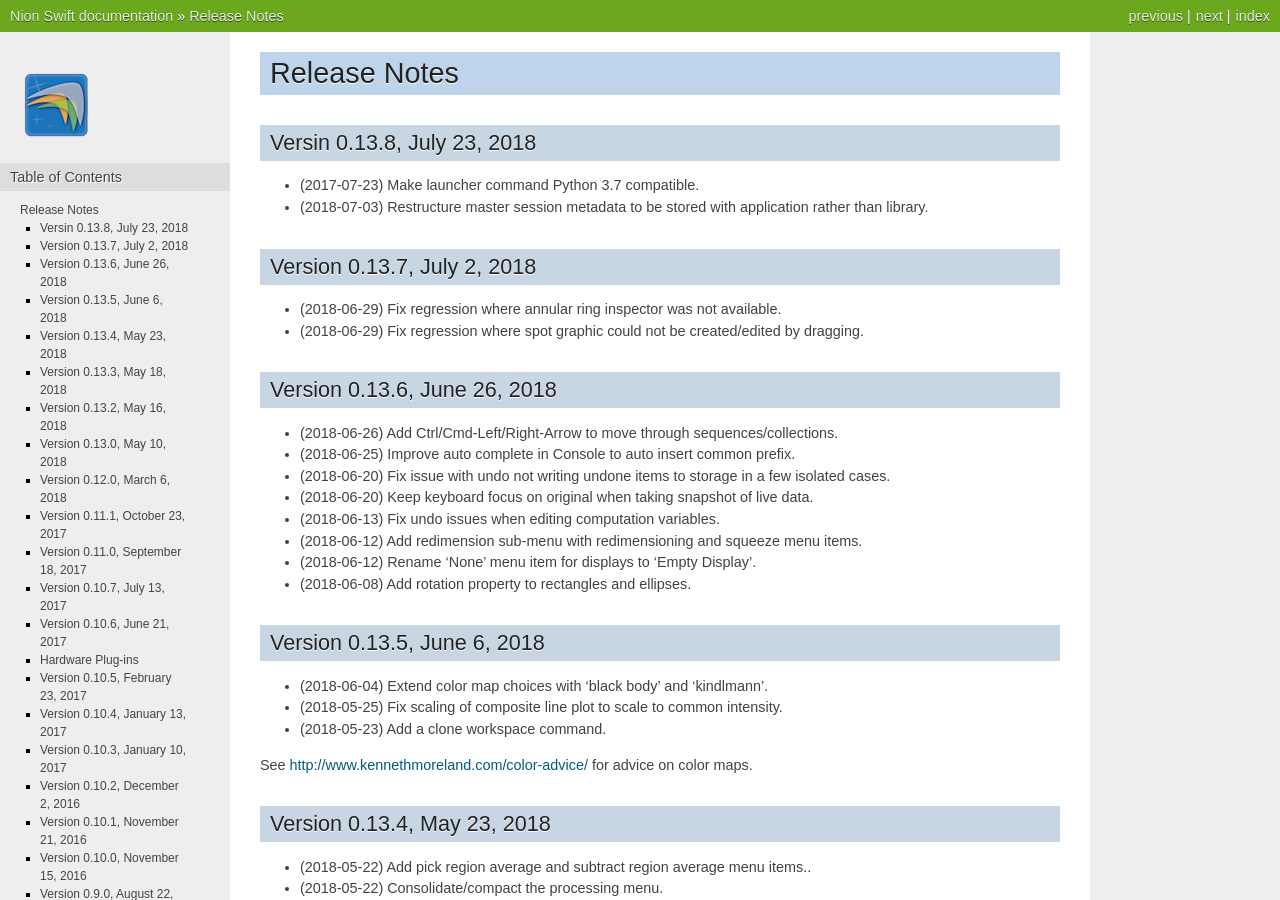
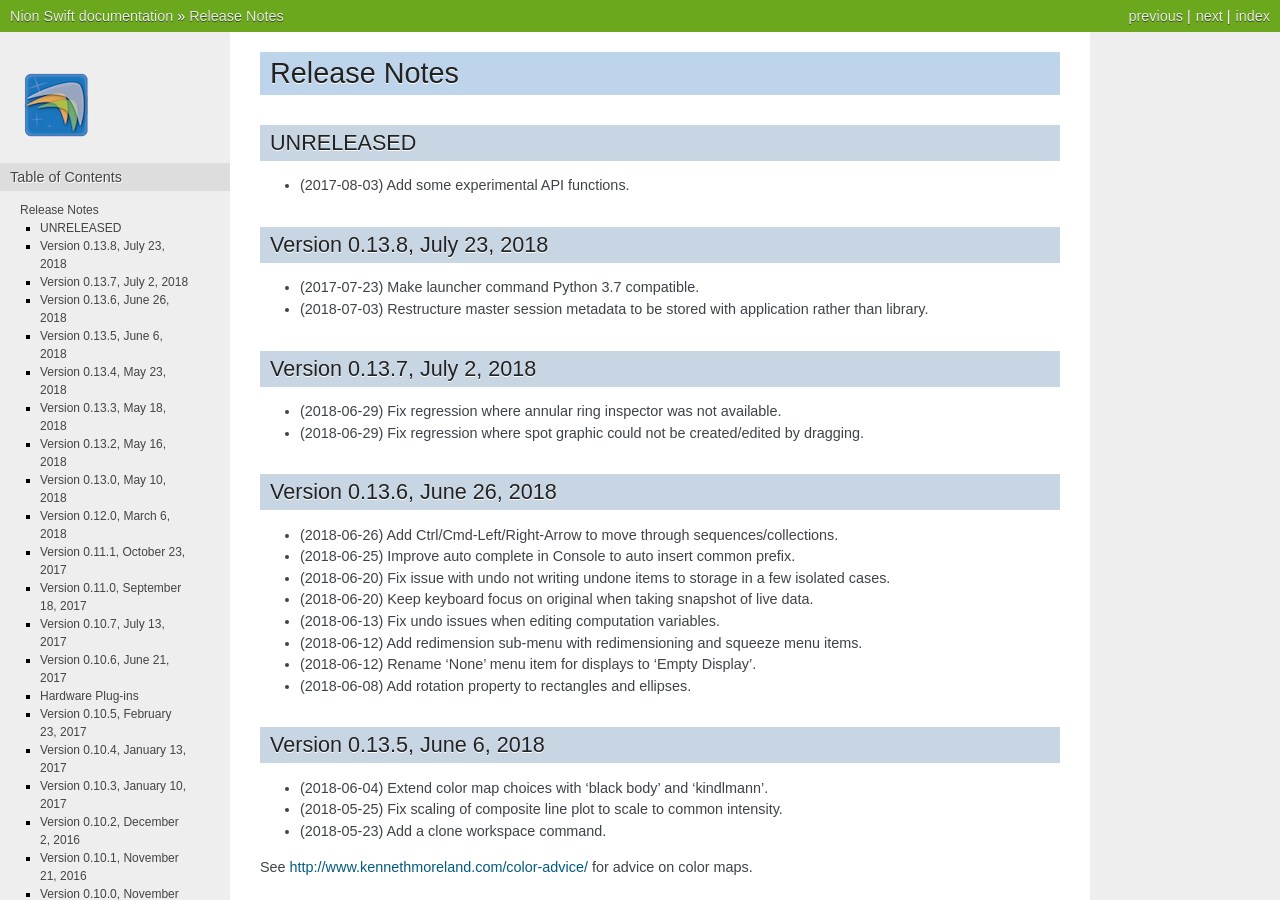
Before and after one commit to nion-software/nionswift, a Sphinx documentation site: the page built from docs/release_notes.rst, in a window 1280 px wide and 900 px high. Built offline with Sphinx 7.4.7, drawn with Linux system fonts in a browser that asks for light colours.

Commit message:
Add experimental API support for adding list inputs to computation.

```diff
--- a/docs/release_notes.rst
+++ b/docs/release_notes.rst
@@ -3,8 +3,12 @@
 Release Notes
 =============
 
-Versin 0.13.8, July 23, 2018
-----------------------------
+UNRELEASED
+----------
+* (2017-08-03) Add some experimental API functions.
+
+Version 0.13.8, July 23, 2018
+-----------------------------
 * (2017-07-23) Make launcher command Python 3.7 compatible.
 * (2018-07-03) Restructure master session metadata to be stored with application rather than library.
 
```
Also changed, not shown: 1 other file.
